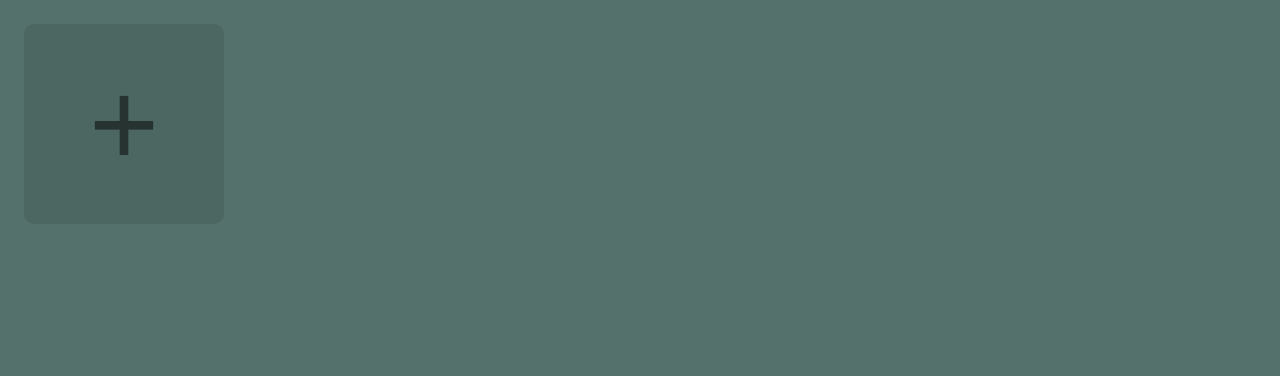
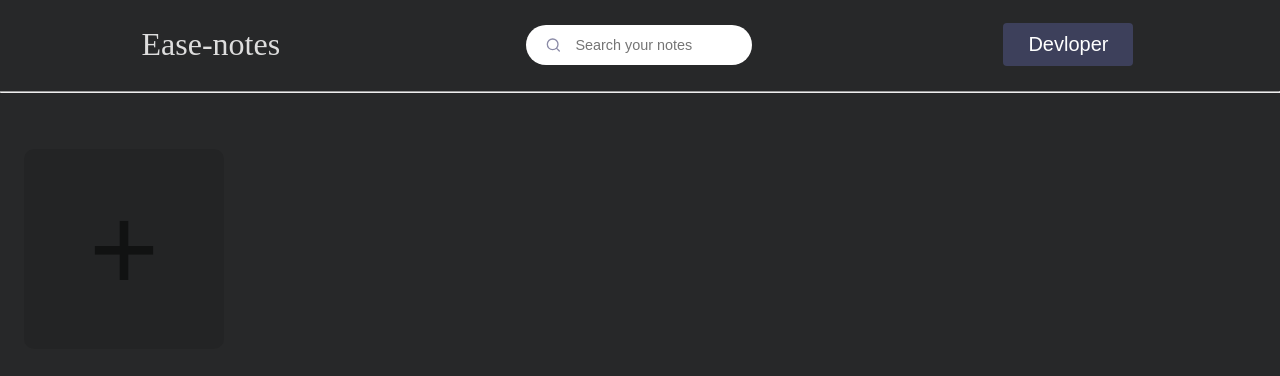
Before and after one commit to pirjademl/Ease-note, a plain HTML site: page index.html in a window 1280 px wide. Drawn offline with Linux system fonts and the light colour scheme.

Commit message:
Added Search Component

```diff
--- a/index.html
+++ b/index.html
@@ -1,20 +1,55 @@
 <!DOCTYPE html>
 <html lang="en">
+
 <head>
-    <meta charset="UTF-8">
-    <meta http-equiv="X-UA-Compatible" content="IE=edge">
-    <meta name="viewport" content="width=device-width, initial-scale=1.0">
-    <title>Easy notes</title>
-    <link rel="stylesheet" href="src/style.css"">
-    <script src="src/index.js" defer></script>
+  <meta charset="UTF-8">
+  <meta http-equiv="X-UA-Compatible" content="IE=edge">
+  <meta name="viewport" content="width=device-width, initial-scale=1.0">
+  <title>Easy notes</title>
+  <link rel="stylesheet" href="src/style.css"">
+    <script src=" src/index.js" defer>
+    </script>
 </head>
+
 <body>
+  <header>
+    <nav class="navigation-bar">
 
+      <a href="index.html"><span>Ease-notes</span></a>
+      <div class="search-bar">
+        <form class="form">
+          <button>
+            <svg width="17" height="16" fill="none" xmlns="http://www.w3.org/2000/svg" role="img"
+              aria-labelledby="search">
+              <path d="M7.667 12.667A5.333 5.333 0 107.667 2a5.333 5.333 0 000 10.667zM14.334 14l-2.9-2.9"
+                stroke="currentColor" stroke-width="1.333" stroke-linecap="round" stroke-linejoin="round"></path>
+            </svg>
+          </button>
+          <input class="input" placeholder="Search your notes " required="" type="text">
+          <button class="reset" type="reset">
+            <svg xmlns="http://www.w3.org/2000/svg" class="h-6 w-6" fill="none" viewBox="0 0 24 24"
+              stroke="currentColor" stroke-width="2">
+              <path stroke-linecap="round" stroke-linejoin="round" d="M6 18L18 6M6 6l12 12"></path>
+            </svg>
+          </button>
+        </form>
+      </div>
+      <button id="dev-btn" class="dev-btn">
+        <span>Devloper</span>
+      </button>
 
-</html><div id="app">
+    </nav>
+  </header>
+  <hr>
+
+  <div id="app">
     <button class="add-note" type="button">+</button>
   </div>
 
   </div>
+  <div class="template">
+
+  </div>
 </body>
+
 </html>
--- a/src/index.js
+++ b/src/index.js
@@ -44,7 +44,7 @@ function addNote() {
   const notes = getNotes();
   const noteObject = {
     id: Math.floor(Math.random() * 100000),
-    content: ""
+    content: "",
   };
 
   const noteElement = createNoteElement(noteObject.id, noteObject.content);
@@ -68,3 +68,30 @@ function deleteNote(id, element) {
   saveNotes(notes);
   notesContainer.removeChild(element);
 }
+
+let aboutUsButton = document.getElementById("dev-btn");
+aboutUsButton.addEventListener("click", openAboutUs);
+function openAboutUs() {
+
+  window.open("https://github.com/pirjademl", "_blank");
+}
+//! Search Functionality yet to be implemented
+// function to search notes by content
+// const searchButton = document.getElementById("search-btn");
+// searchButton.addEventListener("click", searchNotes());
+
+// function searchNotes() {
+//   // let input = document.getElementById("search").value;
+//   let input = document.getElementById("search").value;
+//   console.log(input);
+//   input = input.toLowerCase();
+//   let x = document.getElementsByClassName("note");
+//   for (i = 0; i < x.length; i++) {
+//     if (!x[i].innerHTML.toLowerCase().includes(input)) {
+//       // console.log(x[i].innerHTML);
+//       x[i].style.display = "none";
+//     } else {
+//       x[i].style.display = "block";
+//     }
+//   }
+// }
--- a/src/style.css
+++ b/src/style.css
@@ -1,7 +1,9 @@
-@import url('https://fonts.googleapis.com/css2?family=Caveat:wght@500&display=swap');
+@import url('https://fonts.googleapis.com/css2?family=Lato&display=swap');
+
 body {
   margin: 0;
-    background: #55716c;
+  padding: 0;
+  background: #272829;
   /* background-image: url("mag.jpg") ; */
 }
 
@@ -10,7 +12,7 @@ body {
   grid-template-columns: repeat(auto-fill, 200px);
   padding: 24px;
   gap: 24px;
-
+  margin-top: 2rem;
 }
 
 .note {
@@ -19,10 +21,10 @@ body {
   padding: 16px;
   border: none;
   border-radius: 10px;
-    box-shadow: 0 0 7px rgba(0, 0, 0, 0.15);
+  box-shadow: 12px 12px 7px rgba(0, 0, 0, 0.15);
   resize: none;
-    font-family: 'Caveat', cursive;
-    font-size: 23px;
+  font-family: 'Lato', sans-serif;
+  font-size: 20px;
 }
 
 .add-note {
@@ -38,5 +40,166 @@ body {
 }
 
 .add-note:hover {
-    background: rgba(0, 0, 0, 0.2);
+  background: rgba(139, 120, 120, 0.2);
 }
+
+/* New Features rolling out search functionality */
+header {
+  background-color: #272829;
+  padding: 0.4rem;
+  height: 70px;
+  position: sticky;
+  top: 0;
+}
+
+.navigation-bar {
+  padding: 12px;
+  display: flex;
+  justify-content: space-around;
+  place-items: center;
+
+}
+
+.navigation-bar span {
+  font-size: 2em;
+  font-weight: 500;
+}
+
+.navigation-bar a {
+  text-decoration: none;
+  color: #ddd;
+}
+
+.search-form>input {
+  padding: 10px 12px 9px 12px;
+  margin-right: 0;
+  border-radius: 1.3rem;
+
+}
+
+.search-btn {
+  margin: 12px;/
+}
+
+.dev-btn {
+  display: inline-block;
+  border-radius: 4px;
+  background-color: #3d405b;
+  border: none;
+  color: #FFFFFF;
+  text-align: center;
+  font-size: 10px;
+  padding: 10px;
+  width: 130px;
+  transition: all 0.5s;
+  cursor: pointer;
+  margin: 5px;
+}
+
+.dev-btn span {
+  cursor: pointer;
+  display: inline-block;
+  position: relative;
+  transition: 0.5s;
+}
+
+button span:after {
+  content: '»';
+  position: absolute;
+  opacity: 0;
+  top: 0;
+  right: -15px;
+  transition: 0.5s;
+}
+
+button:hover span {
+  padding-right: 15px;
+}
+
+button:hover span:after {
+  opacity: 1;
+  right: 0;
+}
+
+
+.form button {
+  border: none;
+  background: none;
+  color: #8b8ba7;
+}
+
+.form {
+  --timing: 0.3s;
+  --width-of-input: 200px;
+  --height-of-input: 40px;
+  --border-height: 2px;
+  --input-bg: #fff;
+  --border-color: #2f2ee9;
+  --border-radius: 30px;
+  --after-border-radius: 1px;
+  position: relative;
+  width: var(--width-of-input);
+  height: var(--height-of-input);
+  display: flex;
+  align-items: center;
+  padding-inline: 0.8em;
+  border-radius: var(--border-radius);
+  transition: border-radius 0.5s ease;
+  background: var(--input-bg, #fff);
+}
+
+.input {
+  font-size: 0.9rem;
+  background-color: transparent;
+  width: 100%;
+  height: 100%;
+  padding-inline: 0.5em;
+  padding-block: 0.7em;
+  border: none;
+}
+
+.form:before {
+  content: "";
+  position: absolute;
+  background: var(--border-color);
+  transform: scaleX(0);
+  transform-origin: center;
+  width: 100%;
+  height: var(--border-height);
+  left: 0;
+  bottom: 0;
+  border-radius: 1px;
+  transition: transform var(--timing) ease;
+}
+
+.form:focus-within {
+  border-radius: var(--after-border-radius);
+}
+
+input:focus {
+  outline: none;
+}
+
+
+.form:focus-within:before {
+  transform: scale(1);
+}
+
+
+.reset {
+  border: none;
+  background: none;
+  opacity: 0;
+  visibility: hidden;
+}
+
+
+input:not(:placeholder-shown)~.reset {
+  opacity: 1;
+  visibility: visible;
+}
+
+.form svg {
+  width: 17px;
+  margin-top: 3px;
+}
```
Also changed, not shown: pages/AboutUs.html (added, +11 -0 lines), 1 other file. Lines whose indentation alone changed are shown as unchanged.
